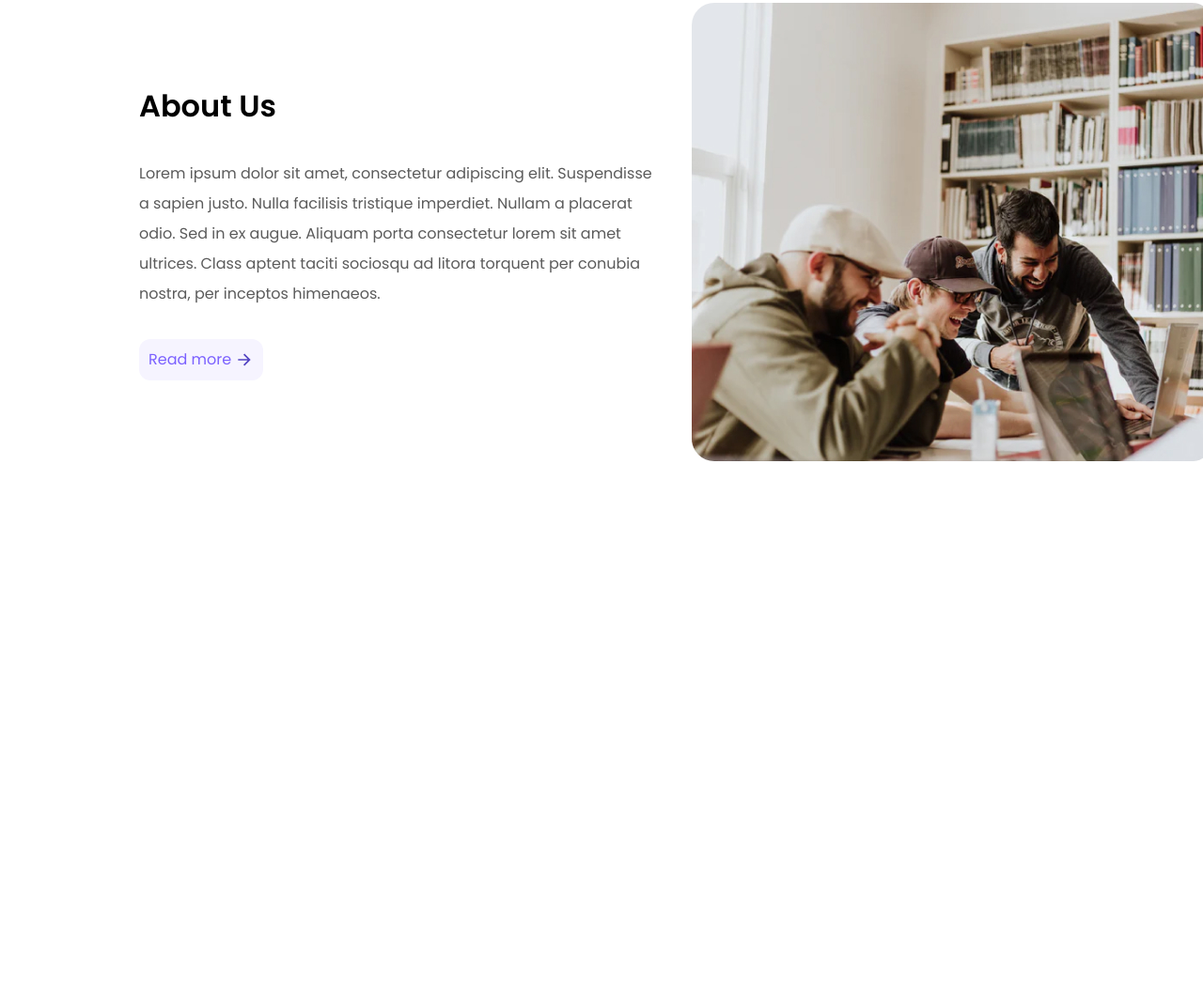
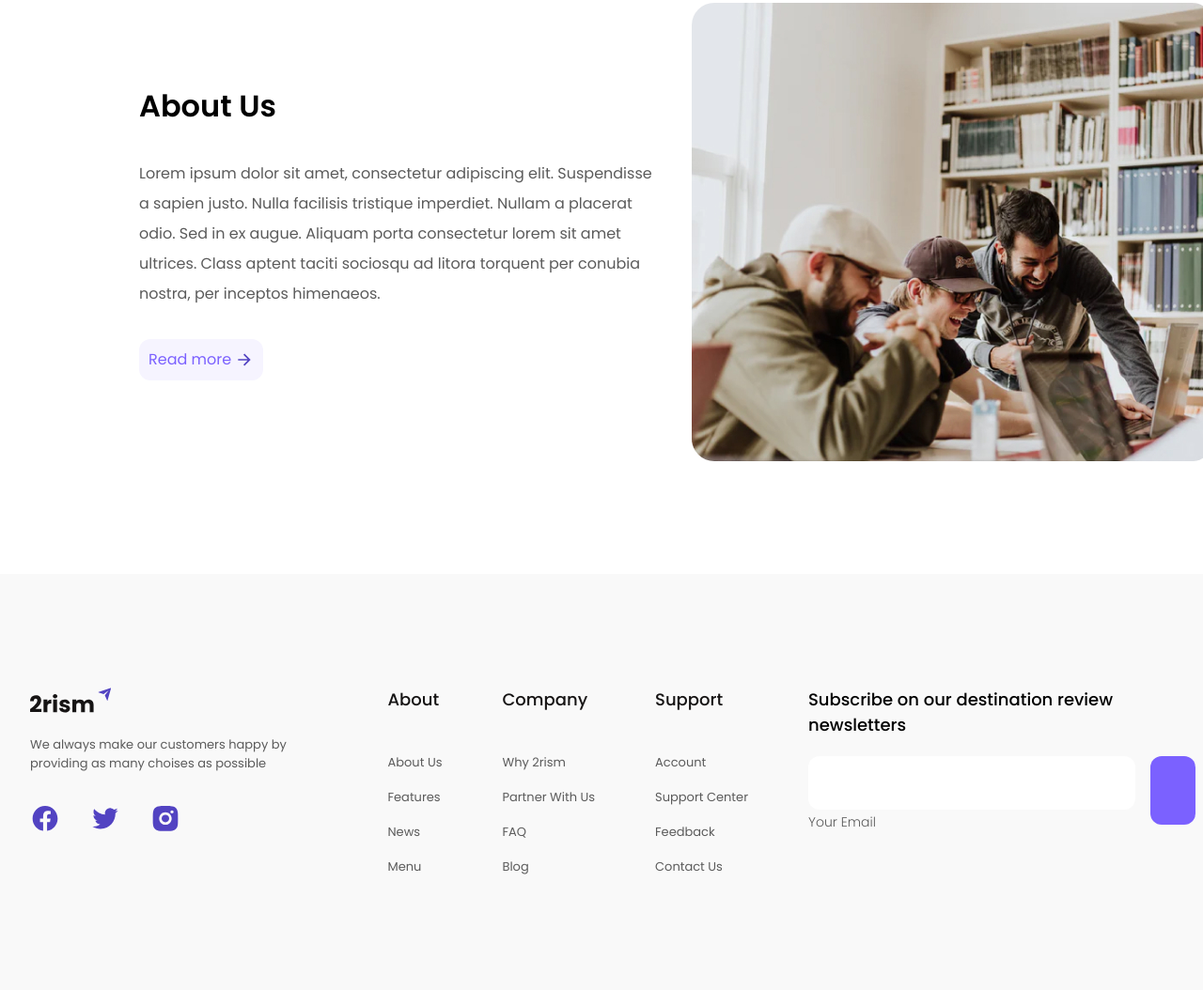
Before and after one commit to allypetroova/2rism, a plain HTML site: page index.html in a window 1280 px wide. Shown: the part 3340-4394 px from the top of the page at 94% size. Before the commit the page ends 3951 px from the top, so only its background shows below. Drawn offline with Linux system fonts and the light colour scheme.

Commit message:
Started section Footer

```diff
--- a/css/style.css
+++ b/css/style.css
@@ -20,6 +20,8 @@ Variables
 
     --ui-light-purple: #F6F4FF;
     --ui-btn-hover: #6344ff;
+
+    --footer-сolor: #F9F9F9;
 
     --font-main: 'Poppins', sans-serif;
 }
@@ -409,3 +411,90 @@ About us Section
 Footer
 ===============
 */
+.footer {
+    padding: 120px 0;
+    background-color: var(--footer-сolor);
+}
+.footer__row {
+    display: grid;
+    gap: 64px;
+    grid-template-columns: repeat(3, auto);
+}
+.footer__contacts {
+}
+.footer__logo {
+    margin-bottom: 16px;
+}
+.footer__text {
+    margin-bottom: 32px;
+    font-size: 13px;
+    color: var(--text-сolor);
+}
+.footer__socials {
+    display: flex;
+    gap: 32px;
+    align-items: center;
+}
+.footer__socials-item {
+}
+.footer__socials-link {
+}
+.footer__nav-wrapper {
+    display: flex;
+    gap: 64px;
+}
+.footer__nav {
+    display: flex;
+    flex-direction: column;
+    gap: 20px;
+}
+.footer__nav-title {
+    margin-bottom: 20px;
+    font-size: 18px;
+    font-weight: 500;
+    color: var(--title-сolor);
+}
+.footer__nav-list {
+    display: flex;
+    flex-direction: column;
+    gap: 12px;
+}
+.footer__nav-item {
+}
+.footer__nav-link {
+    font-size: 13px;
+    color: var(--text-сolor);
+}
+.footer__subscribe {
+    max-width: 388px;
+}
+.footer__subscribe-title {
+    margin-bottom: 20px;
+    font-size: 18px;
+    font-weight: 500;
+}
+
+/* subscribe */
+
+.subscribe {
+    display: flex;
+    gap: 16px;
+}
+.subscribe__input-wrapper {
+}
+.subscribe__input {
+    padding: 16px;
+    background-color: #FFFFFF;
+    border-radius: 12px;
+}
+.subscribe__label {
+    font-size: 14px;
+    line-height: 16px;
+    font-weight: 300;
+    color: var(--text-сolor);
+}
+.subscribe__btn-wrapper {
+}
+.button--subscribe {
+    padding: 24px;
+}
--- a/index.html
+++ b/index.html
@@ -321,6 +321,109 @@
 
   </main>
 
+  <footer class="footer">
+    <div class="container">
+      <div class="footer__row">
+
+        <div class="footer__contacts">
+          <img class="footer__logo" src="images/logo-dark.svg" alt="2rism">
+          <p class="footer__text">
+            We always make our customers happy by providing as many choises as possible
+          </p>
+          <ul class="footer__socials">
+            <li class="footer__socials-item">
+              <a class="footer__socials-link" href="#">
+                <img src="images/icons/facebook.svg" alt="Facebook">
+              </a>
+            </li>
+            <li class="footer__socials-item">
+              <a class="footer__socials-link" href="#">
+                <img src="images/icons/twitter.svg" alt="Twitter">
+              </a>
+            </li>
+            <li class="footer__socials-item">
+              <a class="footer__socials-link" href="#">
+                <img src="images/icons/instagram.svg" alt="Instagram">
+              </a>
+            </li>
+          </ul>
+        </div>
+
+        <div class="footer__nav-wrapper">
+          <div class="footer__nav">
+            <h3 class="footer__nav-title">About</h3>
+            <ul class="footer__nav-list">
+              <li class="footer__nav-item">
+                <a class="footer__nav-link" href="#">About Us</a>
+              </li>
+              <li class="footer__nav-item">
+                <a class="footer__nav-link" href="#">Features</a>
+              </li>
+              <li class="footer__nav-item">
+                <a class="footer__nav-link" href="#">News</a>
+              </li>
+              <li class="footer__nav-item">
+                <a class="footer__nav-link" href="#">Menu</a>
+              </li>
+            </ul>
+          </div>
+
+          <div class="footer__nav">
+            <h3 class="footer__nav-title">Company</h3>
+            <ul class="footer__nav-list">
+              <li class="footer__nav-item">
+                <a class="footer__nav-link" href="#">Why 2rism</a>
+              </li>
+              <li class="footer__nav-item">
+                <a class="footer__nav-link" href="#">Partner With Us</a>
+              </li>
+              <li class="footer__nav-item">
+                <a class="footer__nav-link" href="#">FAQ</a>
+              </li>
+              <li class="footer__nav-item">
+                <a class="footer__nav-link" href="#">Blog</a>
+              </li>
+            </ul>
+          </div>
+
+          <div class="footer__nav">
+            <h3 class="footer__nav-title">Support</h3>
+            <ul class="footer__nav-list">
+              <li class="footer__nav-item">
+                <a class="footer__nav-link" href="#">Account</a>
+              </li>
+              <li class="footer__nav-item">
+                <a class="footer__nav-link" href="#">Support Center</a>
+              </li>
+              <li class="footer__nav-item">
+                <a class="footer__nav-link" href="#">Feedback</a>
+              </li>
+              <li class="footer__nav-item">
+                <a class="footer__nav-link" href="#">Contact Us</a>
+              </li>
+            </ul>
+          </div>
+        </div>
+
+        <div class="footer__subscribe">
+          <h3 class="footer__subscribe-title">Subscribe on our destination review newsletters</h3>
+          <form action="" class="subscribe">
+            <div class="subscribe__input-wrapper">
+              <input type="email" class="subscribe__input" required>
+              <label for="" class="subscribe__label">Your Email</label>
+            </div>
+            <div class="subscribe__btn-wrapper">
+              <button class="button button--subscribe">
+                <img src="images/icons/arrow-right-form.svg" alt="Arrow">
+              </button>
+            </div>
+          </form>
+        </div>
+
+      </div>
+    </div>
+  </footer>
+
   <script src="js/main.js"></script>
 </body>
 </html>
```
Also changed, not shown: images/icons/arrow-right-form.svg (added), images/icons/facebook.svg (added), images/icons/instagram.svg (added), images/icons/twitter.svg (added), images/logo-dark.svg (added).
